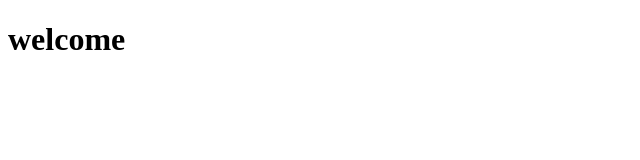
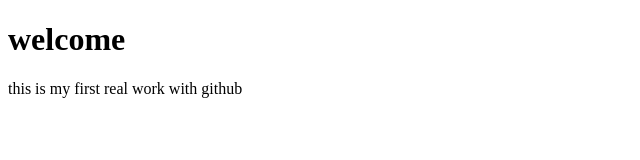
Before and after one commit to AmishJohn81/test-site, a plain HTML site: page index.html in a window 1280 px wide. Shown: the whole page, without its empty margins (0-640 px from the left). Drawn offline with Linux system fonts and the light colour scheme.

Commit message:
Update index.html
Adding an explanation.

```diff
--- a/index.html
+++ b/index.html
@@ -5,5 +5,6 @@
     </head>
     <body>
         <h1>welcome</h1>
+        <p>this is my first real work with github</p>
     </body>
 </html>
```
